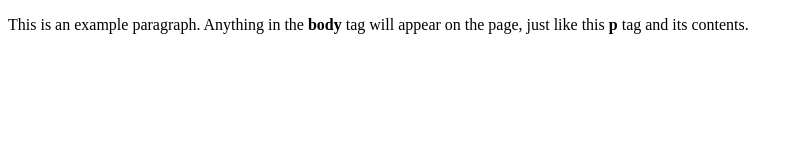
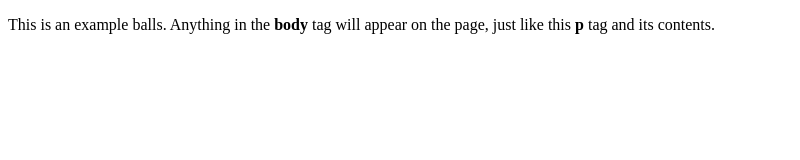
Before and after one commit to mac-canada/website1, a plain HTML site: page index.html in a window 1280 px wide. Shown: the whole page, without its empty margins (0-800 px from the left). Drawn offline with Linux system fonts and the light colour scheme.

Commit message:
Update index.html

```diff
--- a/index.html
+++ b/index.html
@@ -4,6 +4,6 @@
     <title>This is the title of the webpage!</title>
   </head>
   <body>
-    <p>This is an example paragraph. Anything in the <strong>body</strong> tag will appear on the page, just like this <strong>p</strong> tag and its contents.</p>
+    <p>This is an example balls. Anything in the <strong>body</strong> tag will appear on the page, just like this <strong>p</strong> tag and its contents.</p>
   </body>
 </html>
```
